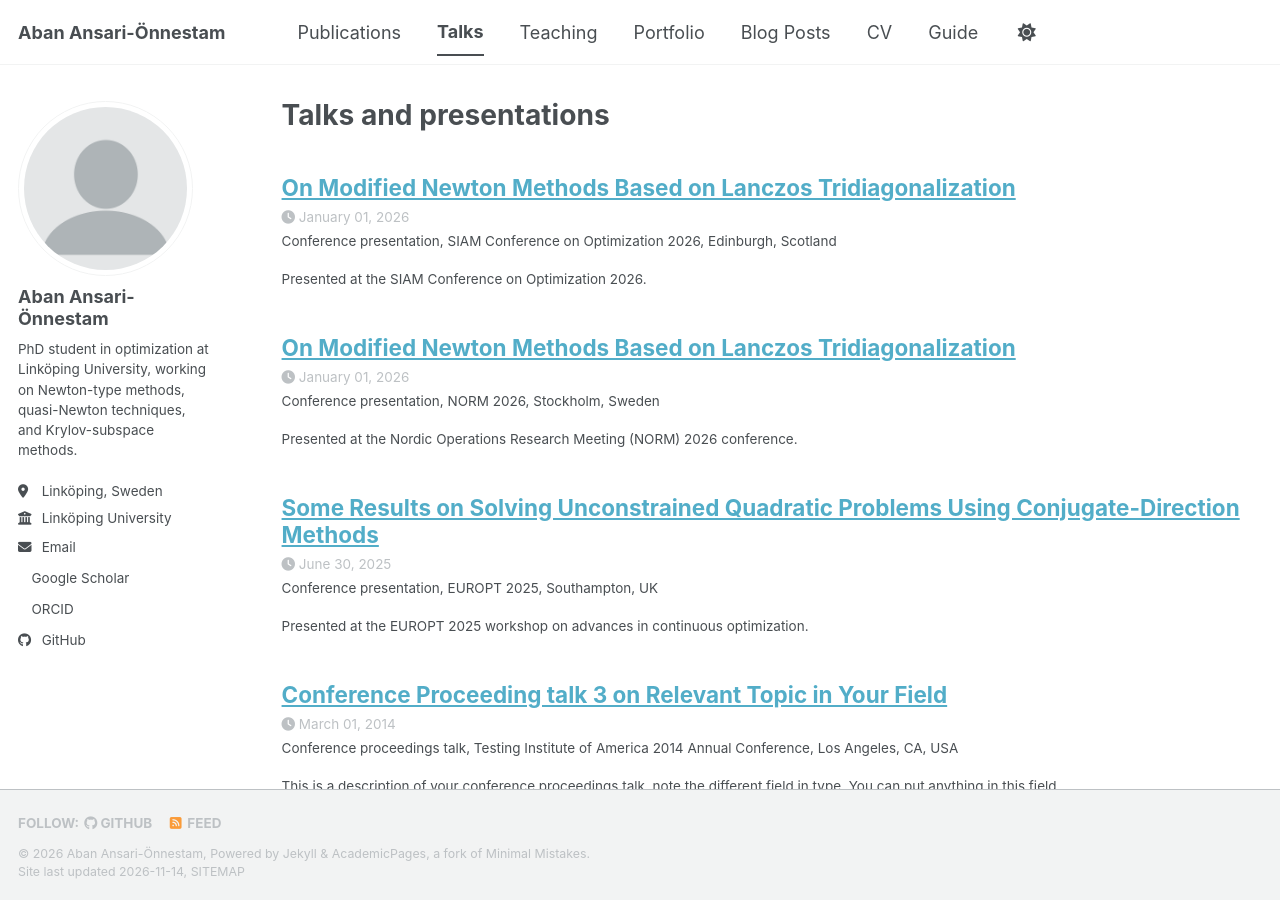
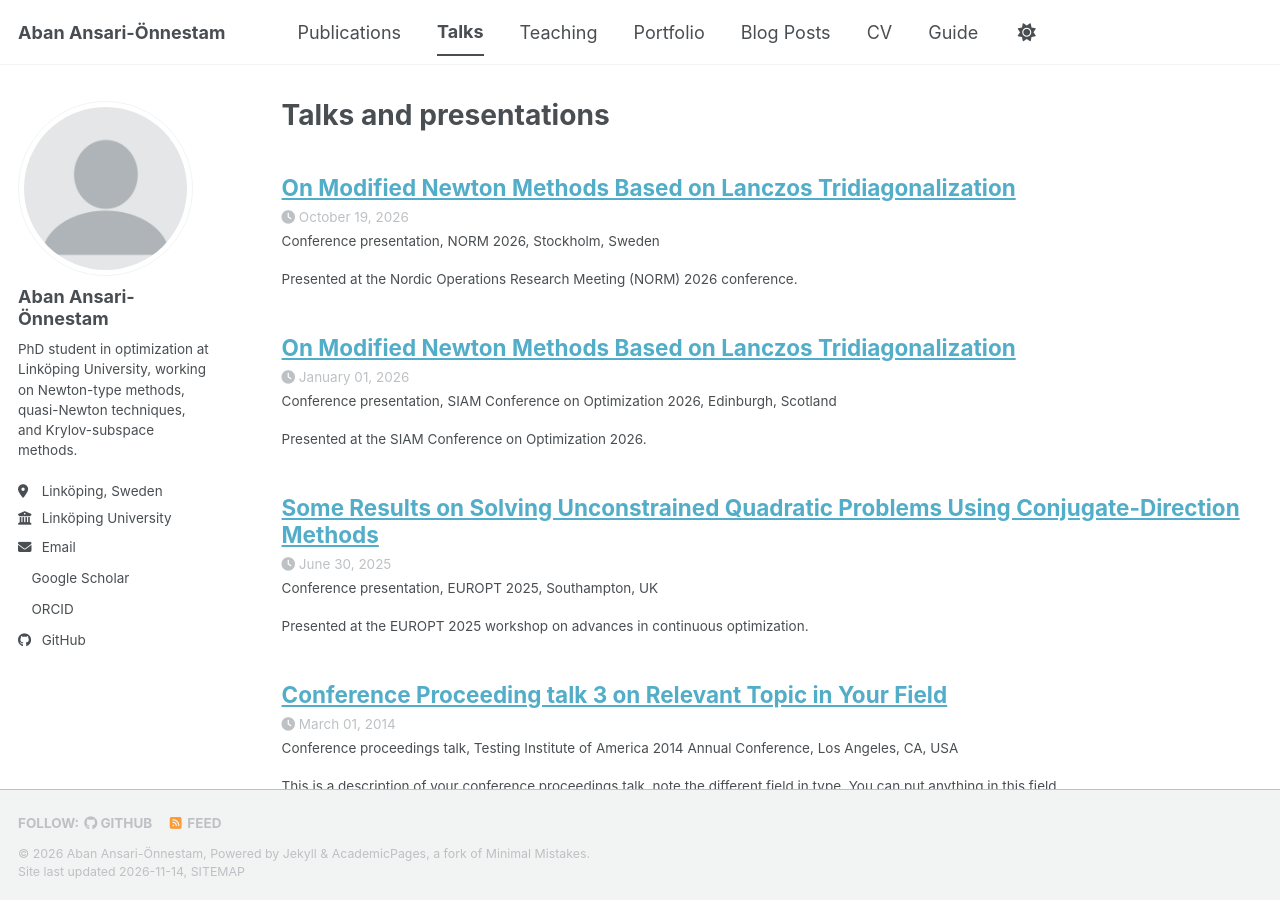
Before and after one commit to abiansari/abiansari.github.io, a Jekyll site: the page built from _pages/talks.html, in a window 1280 px wide and 900 px high. Built offline with Jekyll 4.4.1, drawn with Linux system fonts in a browser that asks for light colours; a script bundle is joined from its source files by our own code; a style sheet for code colours, icons or effects is not loaded.

Commit message:
Update and rename 2026-norm.md to 2026-10-19-norm.md

```diff
--- a/_talks/2026-norm.md
+++ b/_talks/2026-10-19-norm.md
@@ -4,7 +4,7 @@ collection: talks
 type: "Conference presentation"
 permalink: /talks/2026-norm
 venue: "NORM 2026"
-date: 2026-01-01
+date: 2026-10-19
 location: "Stockholm, Sweden"
 ---
 Presented at the Nordic Operations Research Meeting (NORM) 2026 conference.
```
